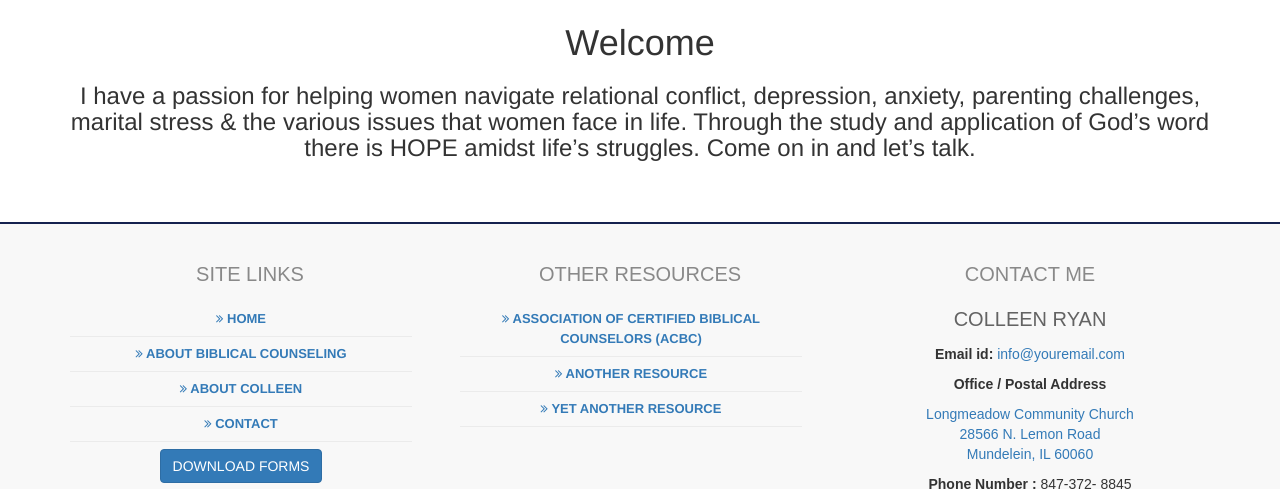
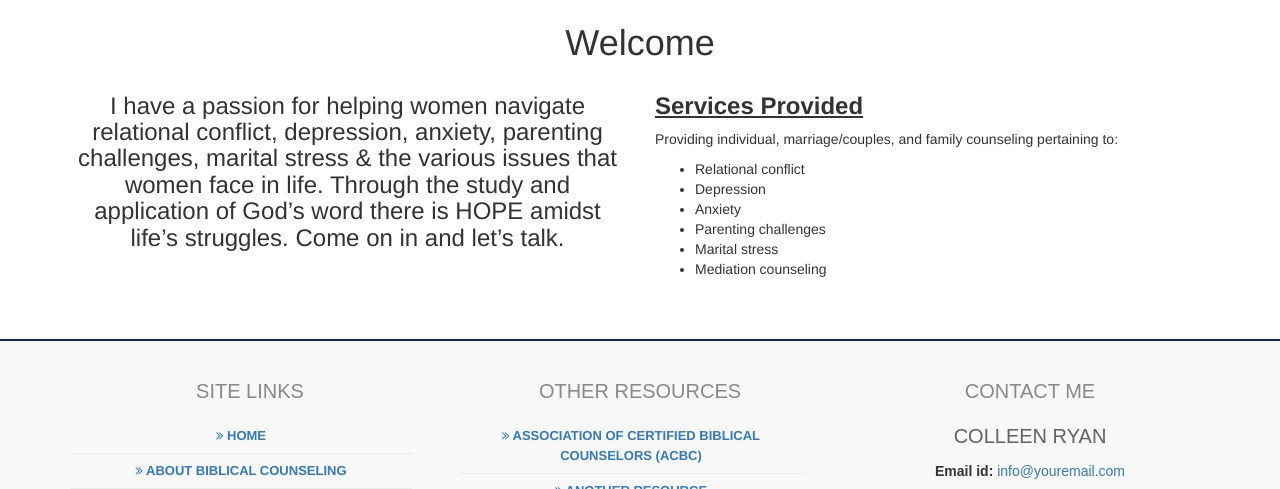
Before and after one commit to tsicroxe/bible_counseling, a website: page client/index.html in a window 1280 px wide. Shown: the part 776-1265 px from the top of the page. Drawn offline with nearby package versions, Linux system fonts and the light colour scheme; some packages are replaced by stand-ins of ours.

Commit message:
added services provided on front page

```diff
--- a/client/partials/_index.html
+++ b/client/partials/_index.html
@@ -16,14 +16,26 @@
 
 	<div class="container">
 		<div class="row">
-			<div class="col-sm-12">
-				<h1>Welcome</h1>
+			<h1>Welcome</h1>
+			<div class="col-md-6">
 				<h3>I have a passion for helping women navigate relational conflict,
 					depression, anxiety, parenting challenges, marital stress &amp;
 					the various issues that women face in life. Through the study and
 					application of God’s word there is HOPE amidst life’s struggles.
 					Come on in and let’s talk.</h3>
 			</div> <!-- End col-sm-12  -->
+			<div class="col-md-6 text-left">
+				<h3><b><u>Services Provided</u></b></h3>
+				<p>Providing individual, marriage/couples, and family counseling pertaining to: </p>
+				<ul>
+					<li>Relational conflict</li>
+					<li>Depression</li>
+					<li>Anxiety</li>
+					<li>Parenting challenges</li>
+					<li>Marital stress</li>
+					<li>Mediation counseling</li>
+				</ul>
+			</div>
 		</div> <!-- End Row -->
 	</div> <!-- End Container -->
 
```
